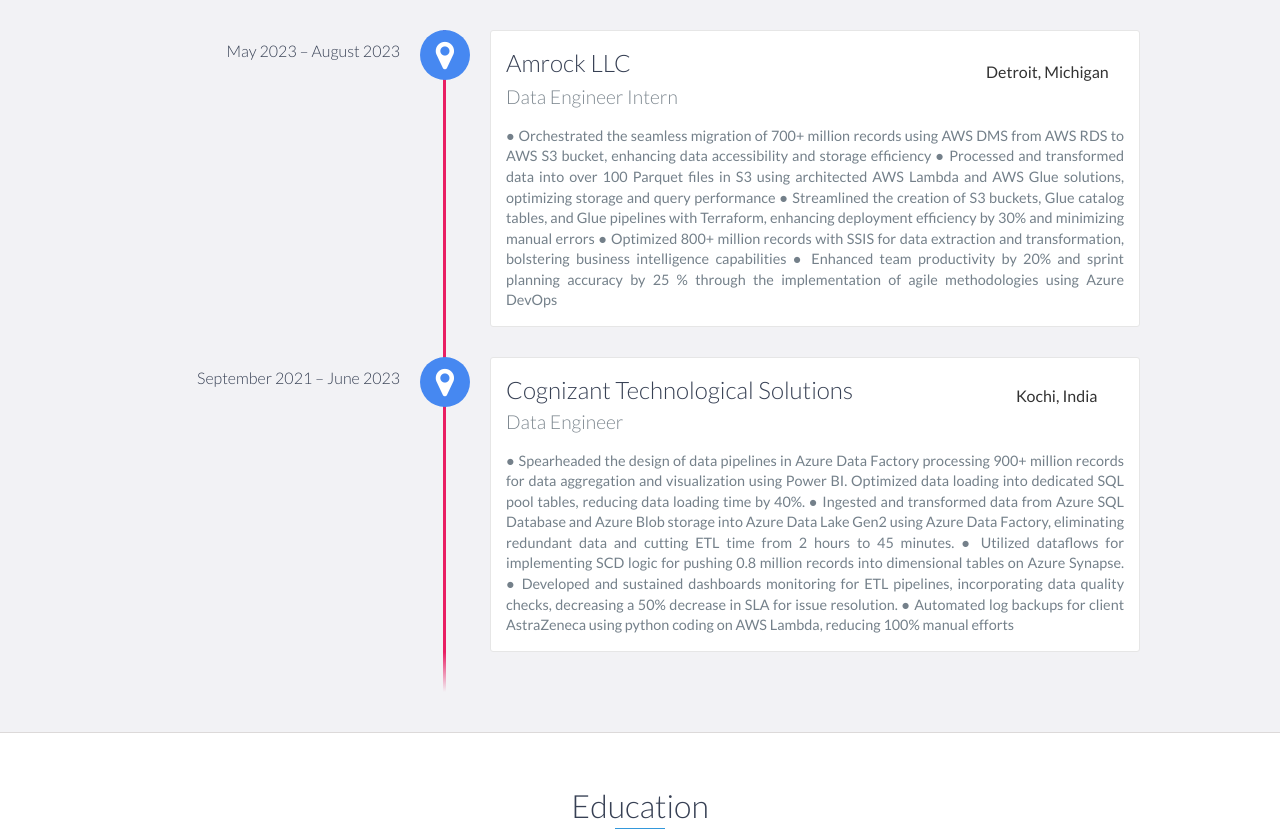
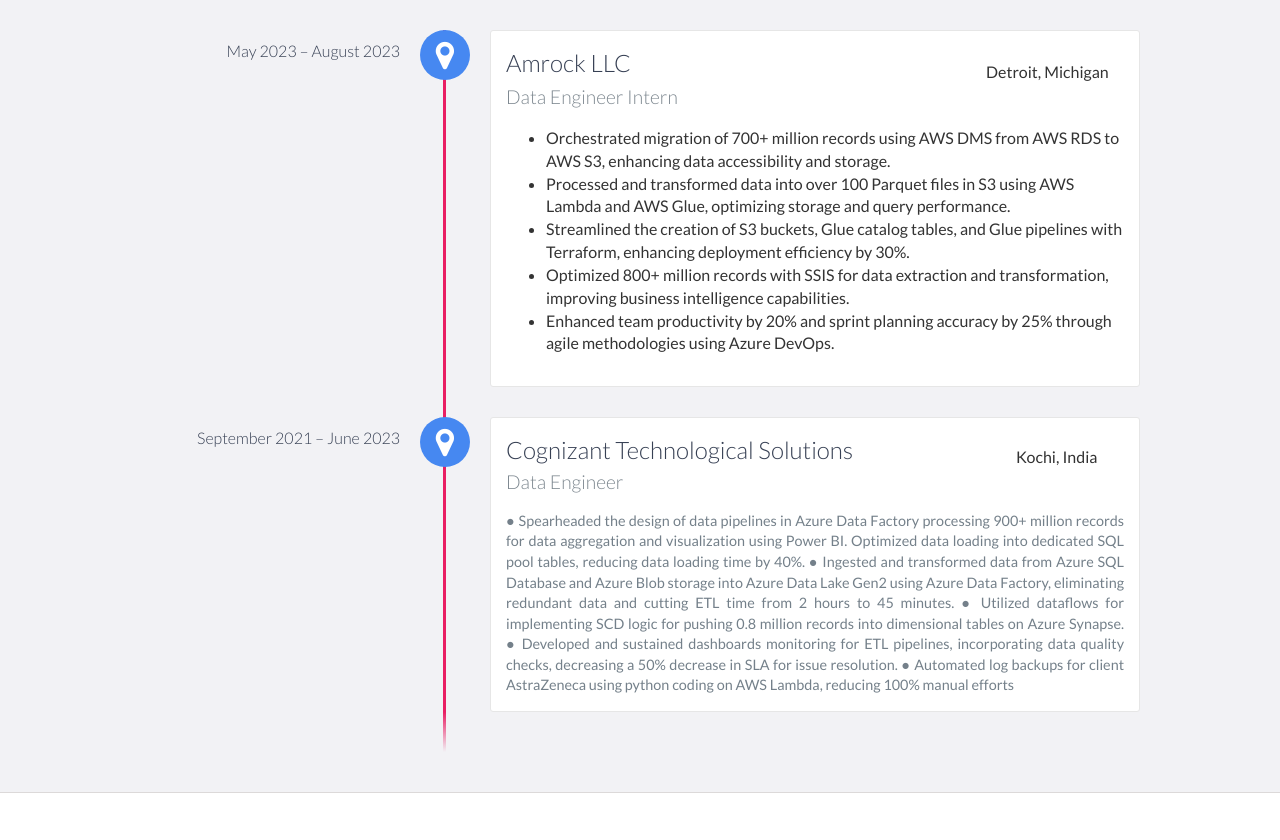
Before and after one commit to meenakshirajesh1999/meenakshirajesh1999.github.io, a website: page index.html in a window 1280 px wide. Shown: the part 1820-2660 px from the top of the page. Drawn offline with nearby package versions, Linux system fonts and the light colour scheme.

Commit message:
Update index.html

```diff
--- a/index.html
+++ b/index.html
@@ -211,11 +211,13 @@
                 <div style="margin-left: 480px;margin-top: -20px;">Detroit, Michigan</div>
                 <h4>Data Engineer Intern</h4>
                 <p align="justify">
-● Orchestrated the seamless migration of 700+ million records using AWS DMS from AWS RDS to AWS S3 bucket, enhancing data accessibility and storage efficiency
-● Processed and transformed data into over 100 Parquet files in S3 using architected AWS Lambda and AWS Glue solutions, optimizing storage and query performance
-● Streamlined the creation of S3 buckets, Glue catalog tables, and Glue pipelines with Terraform, enhancing deployment efficiency by 30% and minimizing manual errors
-● Optimized 800+ million records with SSIS for data extraction and transformation, bolstering business intelligence capabilities
-● Enhanced team productivity by 20% and sprint planning accuracy by 25 % through the implementation of agile methodologies using Azure DevOps
+		<ul>
+		  <li>Orchestrated migration of 700+ million records using AWS DMS from AWS RDS to AWS S3, enhancing data accessibility and storage.</li>
+		  <li>Processed and transformed data into over 100 Parquet files in S3 using AWS Lambda and AWS Glue, optimizing storage and query performance.</li>
+		  <li>Streamlined the creation of S3 buckets, Glue catalog tables, and Glue pipelines with Terraform, enhancing deployment efficiency by 30%.</li>
+		  <li>Optimized 800+ million records with SSIS for data extraction and transformation, improving business intelligence capabilities.</li>
+		  <li>Enhanced team productivity by 20% and sprint planning accuracy by 25% through agile methodologies using Azure DevOps.</li>
+		</ul>
             </div>
 
             <div data-date="September 2021 – June 2023">
```
